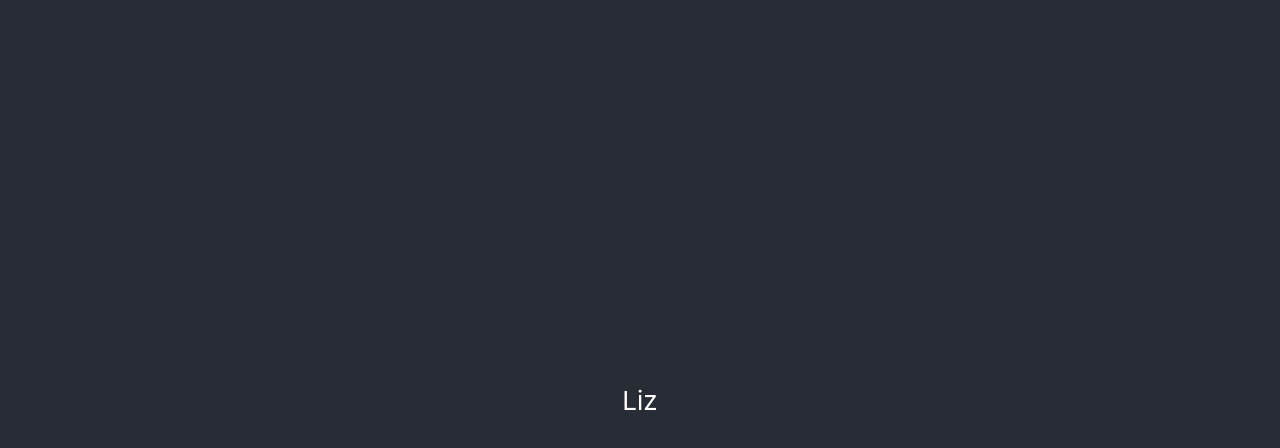
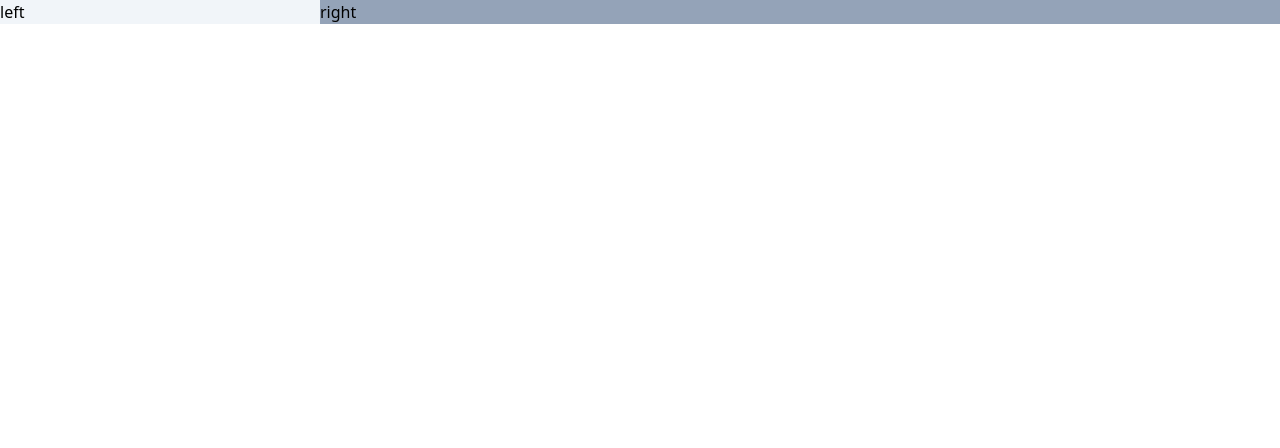
Before and after one commit to Mohamed22221/code-healper, a React (Create React App) app: page / in a window 1280 px wide. Shown: the top 448 px of the page. Built offline with nearby package versions, Linux system fonts and the light colour scheme.

Commit message:
split screen patern

```diff
--- a/package.json
+++ b/package.json
@@ -34,5 +34,8 @@
       "last 1 firefox version",
       "last 1 safari version"
     ]
+  },
+  "devDependencies": {
+    "tailwindcss": "^3.3.3"
   }
 }
--- a/src/App.css
+++ b/src/App.css
@@ -36,3 +36,6 @@
     transform: rotate(360deg);
   }
 }
+@tailwind base;
+@tailwind components;
+@tailwind utilities;
--- a/src/App.js
+++ b/src/App.js
@@ -1,38 +1,12 @@
-import logo from "./logo.svg";
+
 import "./App.css";
-import { filterById } from "./helpers/filterById";
+import { ShowExampleSplit } from "./pattern/splitScreen";
 
 function App() {
-  const list = [
-    {
-      id: 1,
-      name: "Steve",
-      email: "steve@example.com",
-    },
-    {
-      id: 2,
-      name: "John",
-      email: "john@example.com",
-    },
-    {
-      id: 3,
-      name: "Pamela",
-      email: "pam@example.com",
-    },
-    {
-      id: 4,
-      name: "Liz",
-      email: "liz@example.com",
-    },
-  ];
 
   return (
-    <div className="App">
-      <header className="App-header">
-        {filterById(list, 4).map((item) => {
-          return <p>{item.name}</p>;
-        })}
-      </header>
+    <div >
+      <ShowExampleSplit />
     </div>
   );
 }
--- a/src/index.css
+++ b/src/index.css
@@ -1,13 +1,3 @@
-body {
-  margin: 0;
-  font-family: -apple-system, BlinkMacSystemFont, 'Segoe UI', 'Roboto', 'Oxygen',
-    'Ubuntu', 'Cantarell', 'Fira Sans', 'Droid Sans', 'Helvetica Neue',
-    sans-serif;
-  -webkit-font-smoothing: antialiased;
-  -moz-osx-font-smoothing: grayscale;
-}
-
-code {
-  font-family: source-code-pro, Menlo, Monaco, Consolas, 'Courier New',
-    monospace;
-}
+@tailwind base;
+@tailwind components;
+@tailwind utilities;
--- /dev/null
+++ b/src/pattern/splitScreen.js
@@ -0,0 +1,36 @@
+import React from "react";
+//handel split screen
+export const SplitScreen = ({ children, leftWidth, rightWidth }) => {
+  const [leftComponent, rightComponent] = children;
+  return (
+    <div className="md:flex">
+      <div className={`${leftWidth}`}>{leftComponent}</div>
+      <div className={`${rightWidth}`}>{rightComponent}</div>
+    </div>
+  );
+};
+//component left
+export const LeftComponent = ({ title }) => {
+  return (
+    <div className="bg-slate-100">
+      <h2>{title}</h2>
+    </div>
+  );
+};
+//component left
+export const RightComponent = ({ title }) => {
+  return (
+    <div className="bg-slate-400">
+      <h2>{title}</h2>
+    </div>
+  );
+};
+//show result split screen in app page
+export const ShowExampleSplit = () => {
+  return (
+    <SplitScreen leftWidth="md:flex-1" rightWidth="md:flex-2">
+      <LeftComponent title="left" />
+      <RightComponent title="right" />
+    </SplitScreen>
+  );
+};
--- /dev/null
+++ b/tailwind.config.js
@@ -0,0 +1,15 @@
+module.exports = {
+    content: [
+      "./src/**/*.{js,jsx,ts,tsx}",
+    ],
+    theme: {
+        extend: {
+          flex: {
+            '1':'1',
+            '2': '2',
+            '2': '3'
+          }
+        }
+      },
+    plugins: [],
+  }
```
Also changed, not shown: 1 other file (tests, documents, lock files or other folders).
